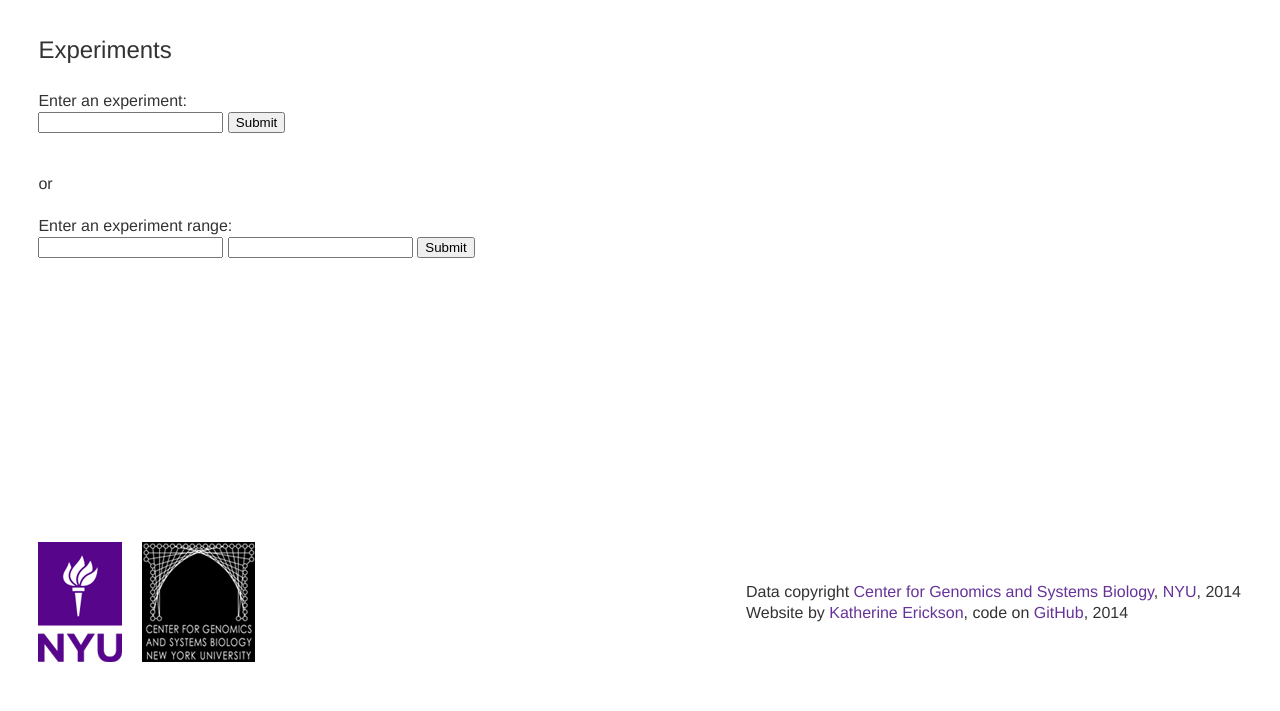
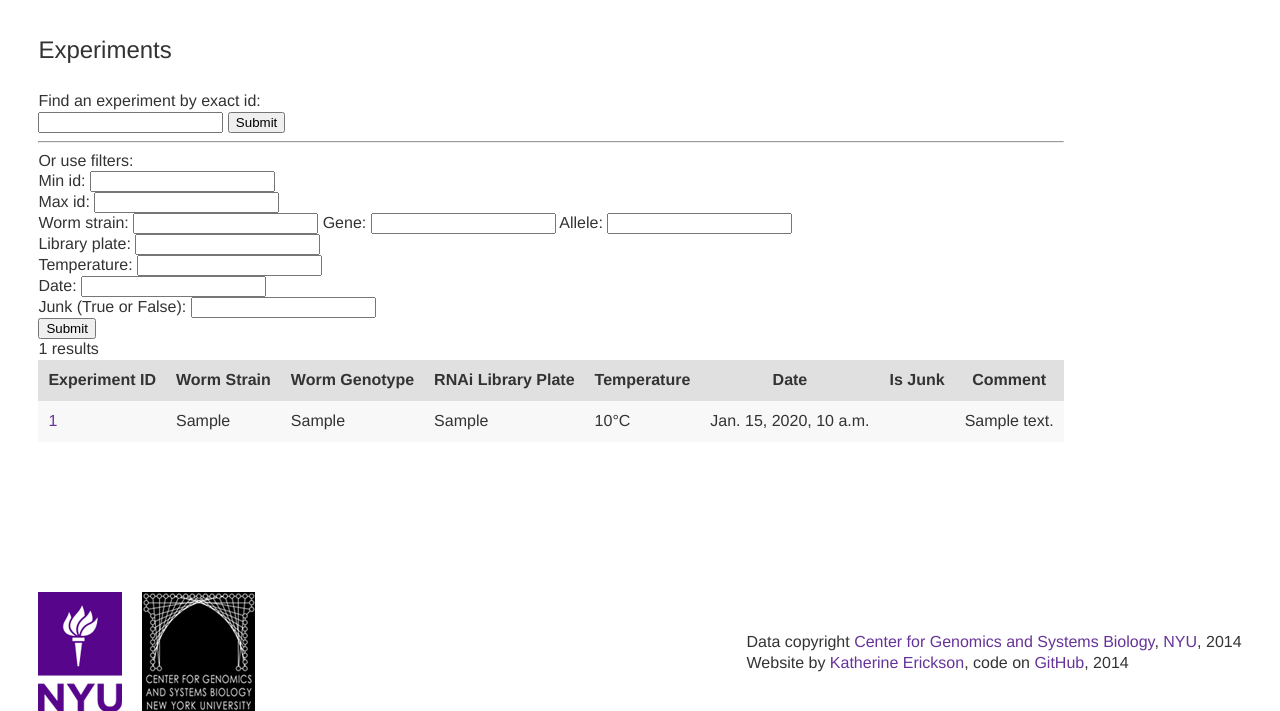
Before and after one commit to katur/eegi, a Django app: template experiments/templates/experiments.html in a window 1280 px wide. Shown: the part 100-811 px from the top of the page. Before the commit the page ends 762 px from the top, so only its background shows below. Run offline with Django 3.2, Linux system fonts and the light colour scheme; the template is opened without the code that fills it: most values are stand-ins (such as "Sample title", 1, 10 or a date in 2020); some libraries are stand-ins or nearby versions.

Commit message:
get rid of experiment range feature, and instead use generic filters

```diff
--- a/experiments/templates/experiments.html
+++ b/experiments/templates/experiments.html
@@ -5,29 +5,75 @@
 
 {% block content %}
 
-Enter an experiment:
-<form action={% url 'experiments_url' %} method="get">
-  <input type="text" name="id">
+{% if errors %}
+<span class="error-message">
+  {% for error in errors %}
+    {{ error }}<br>
+  {% endfor %}
+</span>
+<br><br>
+{% endif %}
+
+Find an experiment by exact id:
+<form action="" method="get">
+  <input type="text" name="exact_id">
   <input type="submit" value="Submit">
 </form>
 
-{% if id_error_message %}
-<span class="error-message">{{ id_error_message }}</span>
-{% endif %}
 
-<br><br>
-or
-<br><br>
+<hr>
 
-Enter an experiment range:
-<form action={% url 'experiments_url' %} method="get">
-  <input type="text" name="start">
-  <input type="text" name="end">
+Or use filters:
+<form action="" method="get">
+  <p>Min id: <input type="text" name="min_id"></p>
+  <p>Max id: <input type="text" name="max_id"></p>
+  <p>Worm strain: <input type="text" name="worm_strain">
+  Gene: <input type="text" name="gene">
+  Allele: <input type="text" name="allele"></p>
+  <p>Library plate: <input type="text" name="library_plate"></p>
+  <p>Temperature: <input type="text" name="temperature"></p>
+  <p>Date: <input type="text" name="date"></p>
+  <p>Junk (True or False): <input type="text" name="is_junk"></p>
+  <!--
+  Restrictive: <input type="radio" name="screen" value="restrictive">
+  Permissive: <input type="radio" name="screen" value="permissive">
+  -->
   <input type="submit" value="Submit">
 </form>
 
-{% if range_error_message %}
-<span class="error-message">{{ range_error_message }}</span>
+{% if experiments %}
+{{ experiments|length }} results
+<table class="striped">
+  <thead>
+    <tr>
+      <th>Experiment ID</th>
+      <th>Worm Strain</th>
+      <th>Worm Genotype</th>
+      <th>RNAi Library Plate</th>
+      <th>Temperature</th>
+      <th>Date</th>
+      <th>Is Junk</th>
+      <th>Comment</th>
+    </tr>
+  </thead>
+
+  <tbody>
+    {% for experiment in experiments %}
+    <tr>
+      <td>
+        <a href="{% url 'experiment_url' id=experiment.id %}">{{ experiment.id }}</a>
+      </td>
+      <td>{{ experiment.worm_strain }}</td>
+      <td>{{ experiment.worm_strain__genotype }}</td>
+      <td>{{ experiment.library_plate }}</td>
+      <td>{{ experiment.temperature|get_celsius_string }}</td>
+      <td>{{ experiment.date }}</td>
+      <td>{{ experiment.is_junk }}</td>
+      <td>{{ experiment.comment }}</td>
+    </tr>
+    {% endfor %}
+  </tbody>
+</table>
 {% endif %}
 
 {% endblock %}
--- a/experiments/urls.py
+++ b/experiments/urls.py
@@ -6,6 +6,4 @@ urlpatterns = patterns(
     url(r'^experiments$', 'experiments', name='experiments_url'),
     url(r'^experiment/(?P<id>[0-9]+)$', 'experiment',
         name='experiment_url'),
-    url(r'^experiment-range/(?P<start>[0-9]+)/(?P<end>[0-9]+)$',
-        'experiment_range', name='experiment_range_url'),
 )
```
Also changed, not shown: experiments/templates/experiment.html (+10 -6 lines), experiments/templates/experiments_range.html (deleted, +0 -36 lines), experiments/views.py (+34 -43 lines).
